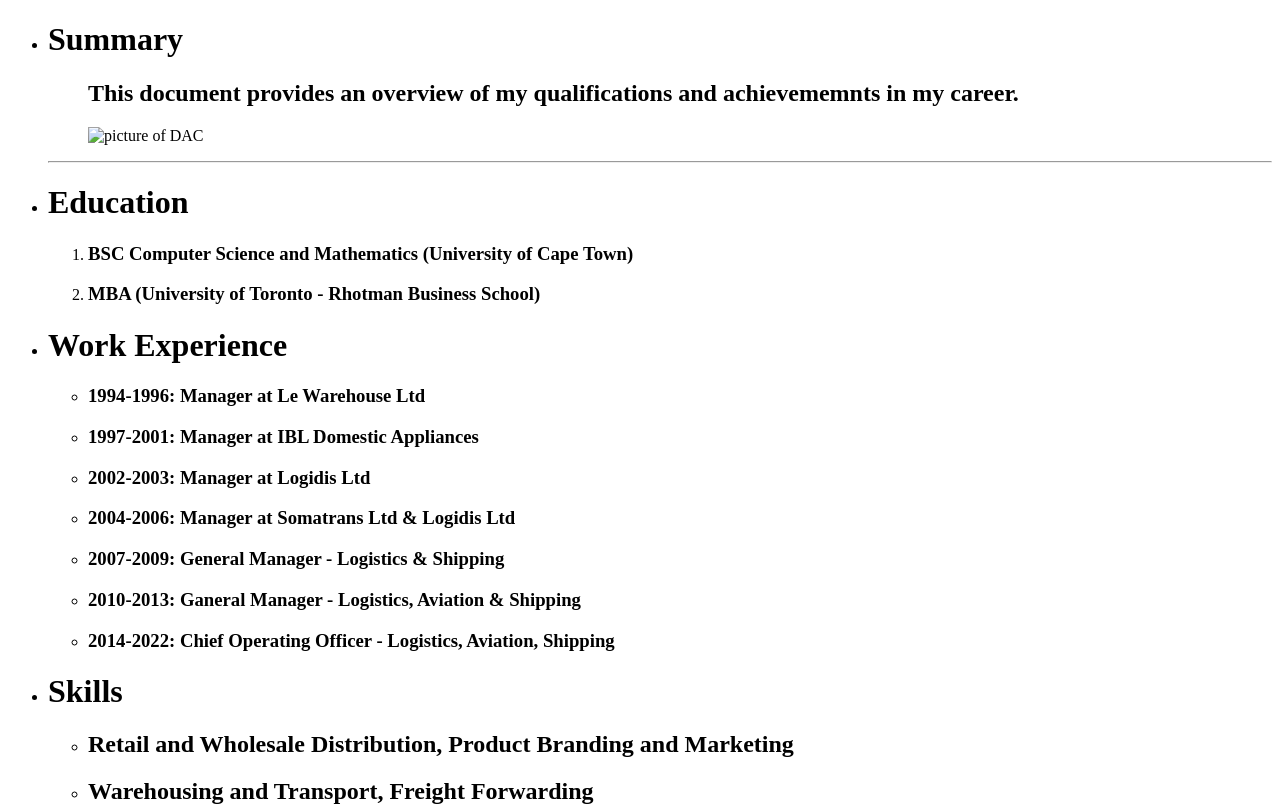
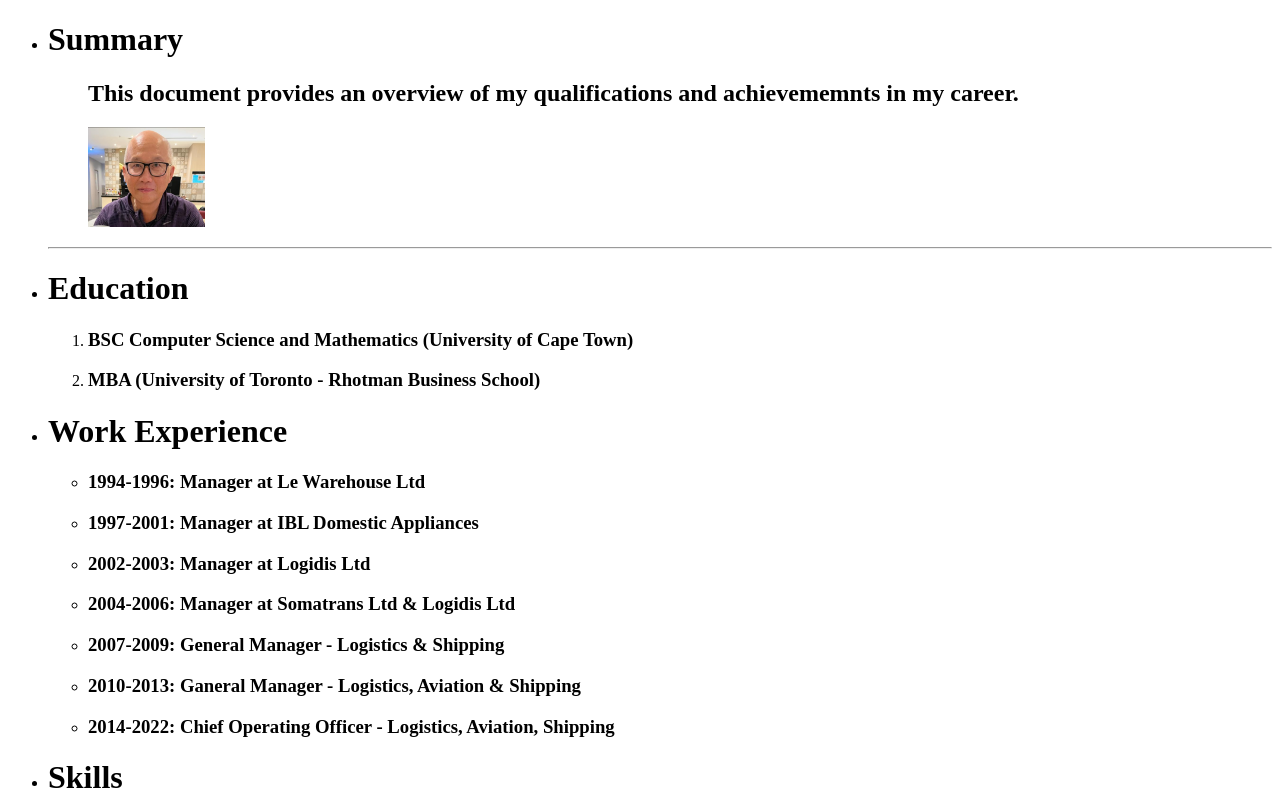
Before and after one commit to dannyahchong/myresume, a plain HTML site: page index.html in a window 1280 px wide. Shown: the top 808 px of the page. Drawn offline with Linux system fonts and the light colour scheme.

Commit message:
Add files via upload

```diff
--- a/index.html
+++ b/index.html
@@ -11,7 +11,7 @@
     <li><h1>Summary</h1> </li>
         <ul>
             <p><h2>This document provides an overview of my qualifications and achievememnts in my career.</h2></p>
-            <p><img src="./screen1" alt="picture of DAC" height="100"</p>
+            <p><img src="./screen1.png" alt="picture of DAC" height="100"</p>
         </ul>
         <hr/>
     <li><h1>Education</h1></li>
```
